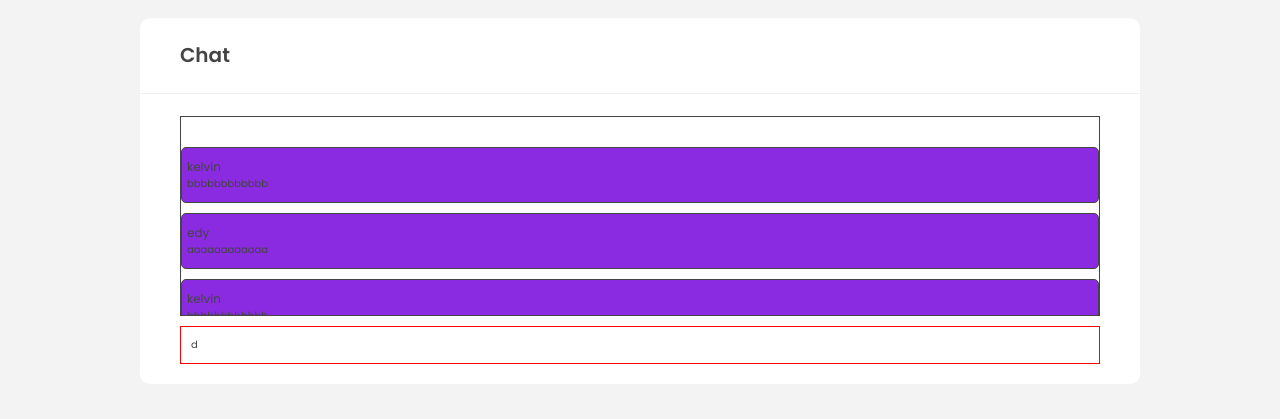
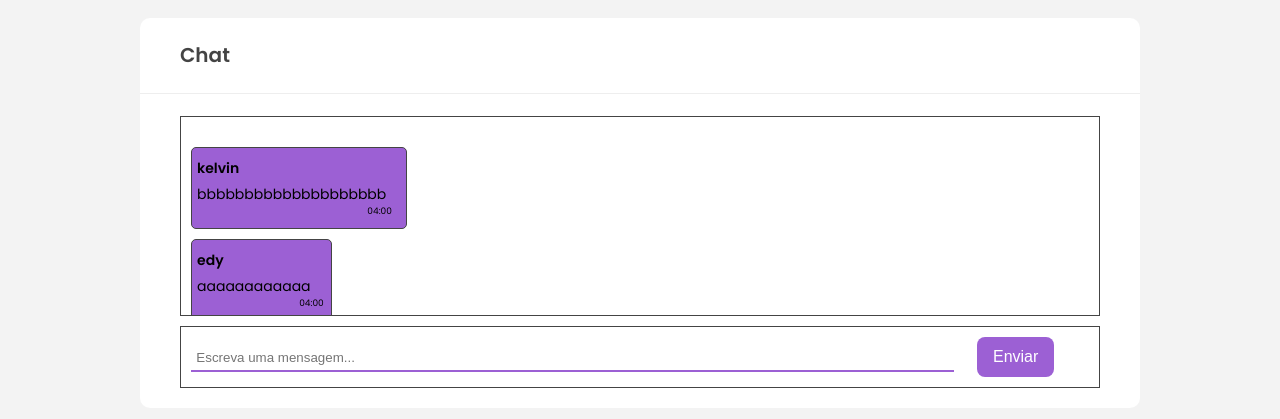
Before and after one commit to EdySanches/vpn_chat, a website: page chat.html in a window 1280 px wide. Shown: the part 95-514 px from the top of the page. Drawn offline with Linux system fonts and the light colour scheme.

Commit message:
[NEW] comecando a mandar msg

```diff
--- a/chat.html
+++ b/chat.html
@@ -43,10 +43,8 @@
           </nav>
 
           <div class="send_msgs">
-            <!-- input text -->
-
-            <!-- input button -->
-            d
+            <input id="msg_input" class="input_mensagem" type="text" placeholder="Escreva uma mensagem..." required>
+            <button class="btn_enviar_mensagem" onclick=save_form_cadastro()>Enviar</button>
           </div>
 
         </div>
--- a/chat.js
+++ b/chat.js
@@ -8,14 +8,18 @@ const username = sessionStorage.getItem("username")
 /* elementos */
 const messages_container = document.querySelector('.bloco_msgs')
 const bl_chat = document.querySelector('.bloco_chat')
+// const unid_msg_container
 
 const msg1 = {
     username: 'edy',
-    payload: 'aaaaaaaaaaaa'
+    payload: 'aaaaaaaaaaaa',
+    data: format_time(new Date())
+
 }
 const msg2 = {
     username: 'kelvin',
-    payload: 'bbbbbbbbbbbb'
+    payload: 'bbbbbbbbbbbbbbbbbbbb',
+    data: format_time(new Date())
 }
 const mensagens_array = [ msg1, msg2, msg1, msg2, msg1, msg2, msg1, msg2 ]
 
@@ -50,7 +54,8 @@ function display_messages (msgs_arr) {
         <div class="unidade_msg">
             <div class="unidade_msg_nome">${msg.username}</div>
             <div class="unidade_msg_payload">${msg.payload}</div>
-        </div>
+            <div class="unidade_msg_date">${msg.data}</div>
+            </div>
         `
         messages_container.insertAdjacentHTML('afterbegin', html)
     })
@@ -72,3 +77,14 @@ function send_message() {
       mensagem.value = ''
     }
 }
+
+function format_time(date) {
+    if (!(date instanceof Date)) {
+      throw new Error('Invalid input. Please provide a valid Date object.');
+    }
+
+    const hours = String(date.getHours()).padStart(2, '0');
+    const minutes = String(date.getMinutes()).padStart(2, '0');
+
+    return `${hours}:${minutes}`;
+  }
--- a/style.css
+++ b/style.css
@@ -34,16 +34,14 @@
     height: 5.25rem;
   }
 
-  .input_text_field {
+  .input_cad_field {
     appearance: none;
     border: none;
     outline: none;
-    border-bottom: .2em solid #1e76e9;
-    background: rgba(#1e76e9, .2);
+    border-bottom: .2em solid rgb(156, 96, 212);
+    background-color: transparent;
     border-radius: .2em .2em 0 0;
     padding: .4em;
-    color: #1e76e9;
-
   }
 
   .app {
@@ -98,14 +96,13 @@
   }
 
   .btn_salvar_cadastro {
-    background-image: linear-gradient(92.88deg, #455EB5 9.16%, #5643CC 43.89%, #673FD7 64.72%);
+    background-color: rgb(156, 96, 212);
     border-radius: 8px;
     border-style: none;
     box-sizing: border-box;
     color: #FFFFFF;
     cursor: pointer;
     flex-shrink: 0;
-    font-family: "Inter UI","SF Pro Display",-apple-system,BlinkMacSystemFont,"Segoe UI",Roboto,Oxygen,Ubuntu,Cantarell,"Open Sans","Helvetica Neue",sans-serif;
     font-size: 16px;
     font-weight: 500;
     height: 4rem;
@@ -161,30 +158,77 @@
   }
 
   .bloco_msgs {
+    color: black;
     border: 1px solid #444;
-    padding: 30px 0px;
+    padding: 30px 10px;
     margin-bottom: 10px;
     display: block;
     max-height: 200px;
     overflow-y: scroll;
   }
 
+  .input_mensagem {
+    appearance: none;
+    border: none;
+    outline: none;
+    border-bottom: .2em solid rgb(156, 96, 212);
+    background: transparent;
+    border-radius: .2em .2em 0 0;
+    padding: .4em;
+    color: rgb(156, 96, 212);
+    width: 85%;
+  }
+
   .send_msgs {
-    border: 1px solid red;
-    padding: 10px;
+    border: 1px solid #444;
     margin-bottom: 10px;
+    padding: 10px 10px;
+  }
+
+  .btn_enviar_mensagem {
+    background-color: rgb(156, 96, 212);
+    border-radius: 8px;
+    border-style: none;
+    box-sizing: border-box;
+    color: #FFFFFF;
+    cursor: pointer;
+    flex-shrink: 0;
+    font-size: 16px;
+    font-weight: 500;
+    height: 4rem;
+    padding: 0 1.6rem;
+    text-align: center;
+    transition: all .5s;
+    user-select: none;
+    -webkit-user-select: none;
+    touch-action: manipulation;
+    margin-left: 20px;
   }
 
   .unidade_msg {
-    background-color: blueviolet;
+    background-color: rgb(156, 96, 212);
     border: 1px solid #444 ;
     border-radius: 5px;
     padding: 1rem 2rem 1rem 0.5rem;
     margin-bottom: 10px;
+    margin-right: 50%;
+    display: inline-block;
   }
+  .unidade_msg_title {
+    display: inline;
+  }
+
+  .unidade_msg_date {
+    font-size: 9px;
+    margin-left: 90%;
+  }
+
   .unidade_msg_nome {
-    font-size: 12px;
+    font-size: 14px;
+    font-weight: bold;
   }
+
   .unidade_msg_payload {
-    font-size: 10px;
+    font-size: 14px;
+    margin-top: 5px;
   }
```
Also changed, not shown: index.html (+2 -2 lines).
